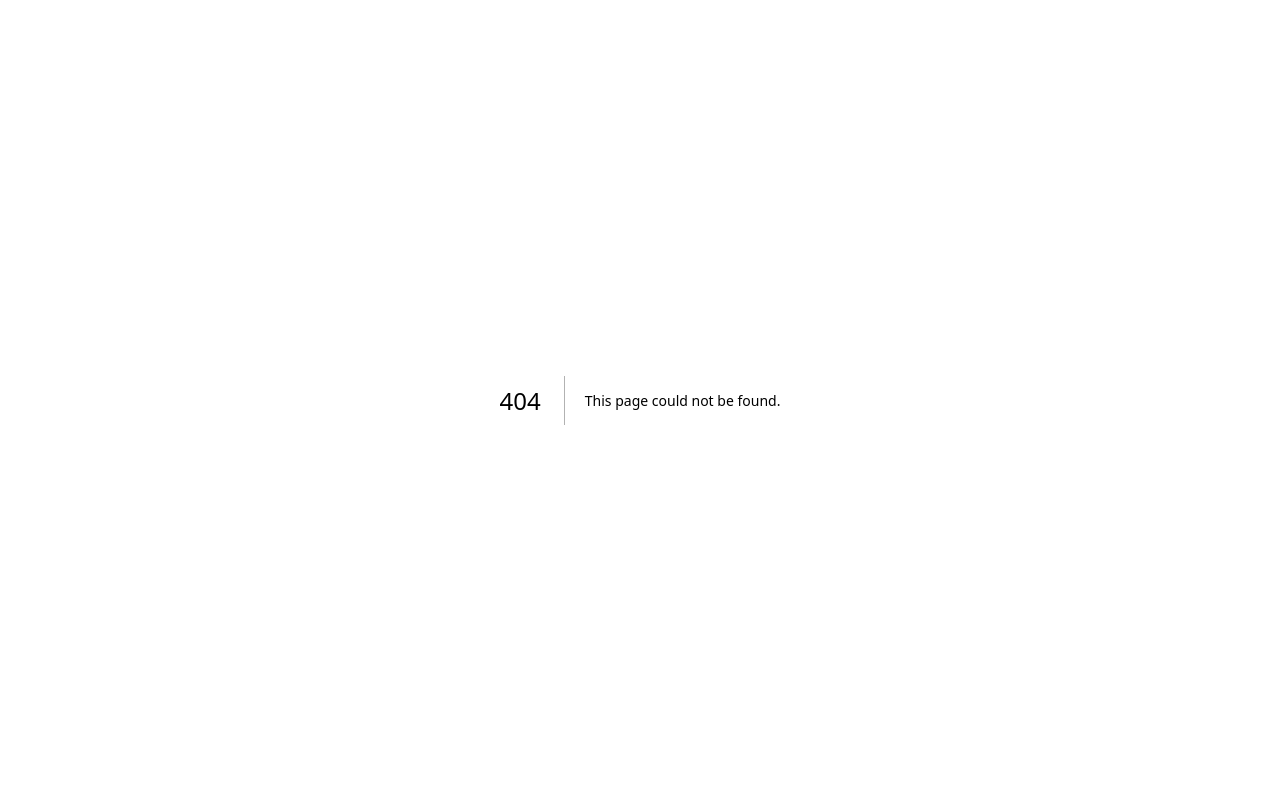
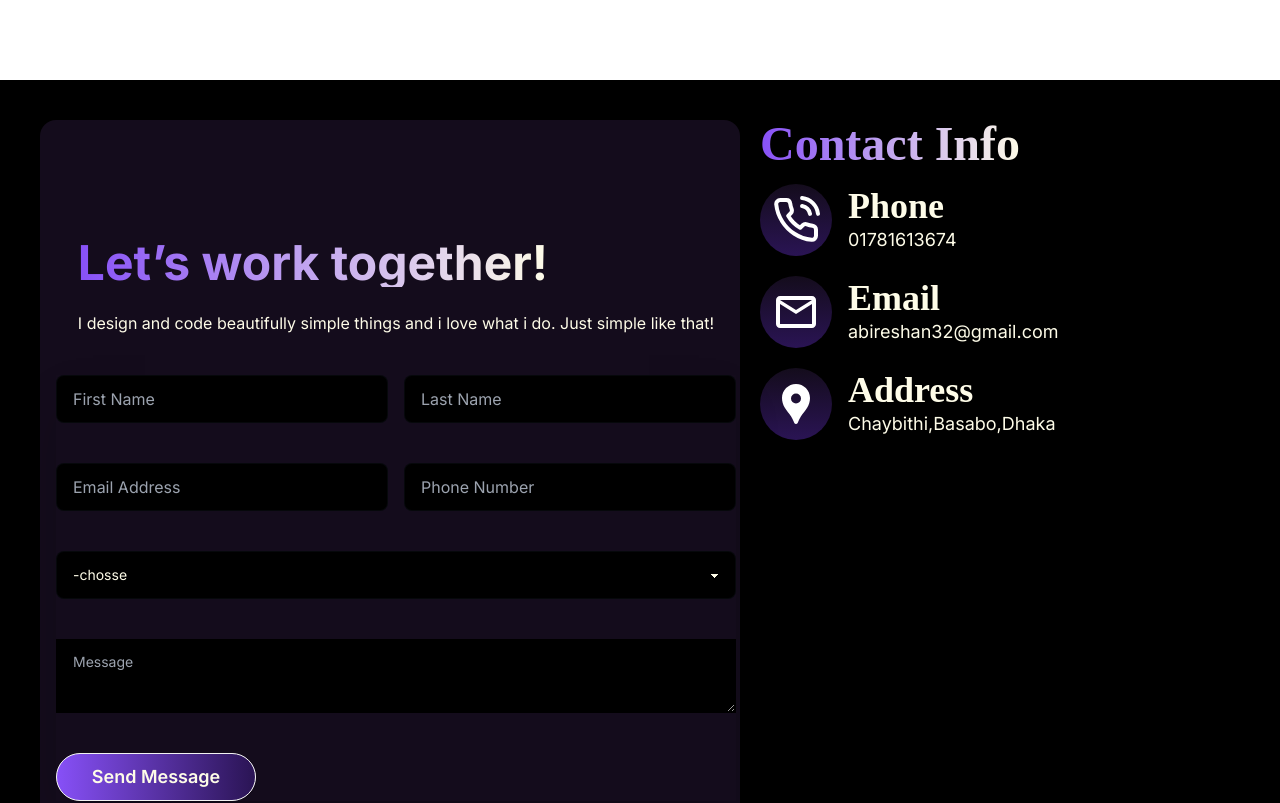
Before and after one commit to linux44gh6/My-Portfolio, a Next.js app: page /components/Contact in a window 1280 px wide. Before the commit this address had no page. Shown: the top 803 px of the page. Built offline with nearby package versions, Linux system fonts and the light colour scheme.

Commit message:
add contact and footer

```diff
--- a/package.json
+++ b/package.json
@@ -14,6 +14,7 @@
     "react-countup": "^6.5.3",
     "react-dom": "^18",
     "react-fast-marquee": "^1.6.4",
+    "react-hook-form": "^7.52.1",
     "react-icons": "^5.2.1",
     "react-scroll-trigger": "^0.6.14"
   },
--- /dev/null
+++ b/src/app/components/Contact/page.jsx
@@ -0,0 +1,86 @@
+import React from 'react';
+import { FiPhoneCall } from "react-icons/fi";
+import { MdOutlineMailOutline } from "react-icons/md";
+import { MdLocationPin } from "react-icons/md";
+const ContactPage = () => {
+    return (
+        <div className=' flex bg-black mt-20 w-full gap-5 p-10'>
+            <div className="hero  min-h-screen w-[700px] bg-color3 rounded-2xl ">
+                <div className="hero-content flex-col pe-20 ">
+                    <div className="text-center lg:text-left">
+                        <h1 className="text-5xl font-bold bg-gradient-to-r from-color1 to-yellow-50 inline-block text-transparent bg-clip-text">Let’s work together!</h1>
+                        <p className="py-6 text-yellow-50">
+                        I design and code beautifully simple things and i love what i do. Just simple like that!
+                        </p>
+                    </div>
+                    <div className="  w-full  shrink-0 shadow-2xl">
+                        <form className=" space-y-10">
+                            <div className=' flex gap-4'>
+                                <div className="form-control">
+                                    <input type="text" placeholder="First Name" className="input input-bordered pe-20 bg-black bordered hover:border-color1 transition hover:shadow-lg" required />
+                                </div>
+                                <div className="form-control">
+
+                                    <input type="text" placeholder="Last Name" className="input input-bordered pe-20 bg-black bordered hover:border-color1 transition hover:shadow-lg" required />
+                                </div>
+                            </div>
+                            <div className=' flex gap-4'>
+                                <div className="form-control">
+                                    <input type="email" placeholder="Email Address" className="input input-bordered pe-20 bg-black bordered hover:border-color1 transition hover:shadow-lg" required />
+                                </div>
+                                <div className="form-control">
+                                    <input type="number" placeholder="Phone Number" className="input input-bordered pe-20 bg-black bordered hover:border-color1 transition hover:shadow-lg" required />
+                                </div>
+                            </div>
+                            <div>
+                                <select className="select select-bordered w-full bg-black bordered hover:border-color1 transition hover:shadow-lg text-yellow-50 ">
+                                    <option disabled selected>-chosse  </option>
+                                    <option>web development</option>
+                                </select>
+                            </div>
+                            <div className="form-control bg-black">
+                                    <textarea className="textarea bg-black bordered hover:border-color1 transition hover:shadow-lg" placeholder="Message"></textarea>
+                                </div>
+                            <div className="form-control mt-6">
+                                <button className="btn w-[200px] rounded-full bg-gradient-to-r from-color1 text-yellow-50 to-color4 text-lg">Send Message</button>
+                            </div>
+                        </form>
+                    </div>
+                </div>
+            </div>
+            <div className='w-full'>
+                <h1 className=' text-5xl bg-gradient-to-r from-color1 to-yellow-50 inline-block text-transparent bg-clip-text font-font1 font-extrabold mb-4'>Contact Info</h1>
+
+                <div className='flex items-center gap-4 mb-5'>
+                    <span className=' bg-gradient-to-t from-color4 to-color3 rounded-full p-3'>
+                        <FiPhoneCall className='text-5xl text-white'></FiPhoneCall>
+                    </span>
+                    <span>
+                        <h1 className=' text-4xl font-font1 font-bold text-yellow-50'>Phone</h1>
+                        <h1 className=' text-yellow-50 text-lg'>01781613674</h1>
+                    </span>
+                </div>
+                <div className='flex items-center gap-4 mb-5'>
+                    <span className=' bg-gradient-to-t from-color4 to-color3 rounded-full p-3'>
+                        <MdOutlineMailOutline className='text-5xl text-white'></MdOutlineMailOutline>
+                    </span>
+                    <span>
+                        <h1 className=' text-4xl font-font1 font-bold text-yellow-50'>Email</h1>
+                        <h1 className=' text-yellow-50 text-lg'>abireshan32@gmail.com</h1>
+                    </span>
+                </div>
+                <div className='flex items-center gap-4'>
+                    <span className=' bg-gradient-to-t from-color4 to-color3 rounded-full p-3'>
+                       <MdLocationPin className='text-5xl text-white'></MdLocationPin>
+                    </span>
+                    <span>
+                        <h1 className=' text-4xl font-font1 font-bold text-yellow-50'>Address</h1>
+                        <h1 className=' text-yellow-50 text-lg'>Chaybithi,Basabo,Dhaka</h1>
+                    </span>
+                </div>
+            </div>
+        </div>
+    );
+};
+
+export default ContactPage;
--- /dev/null
+++ b/src/app/components/Footer/page.jsx
@@ -0,0 +1,23 @@
+import React from 'react';
+
+const FooterPage = () => {
+    return (
+        <div className='bg-color3 h-[20vh]'>
+            <div className=' flex justify-center'>
+                <img className='w-32' src="logo.png" alt="" />
+            </div>
+           <div>
+           <ul className=' flex gap-4 text-yellow-50 text-xl font-font1 font-semibold justify-center'>
+                <li>Service</li>
+                <li>Work</li>
+                <li>Skills</li>
+                <li>Experience</li>
+                <li>Blog</li>
+            </ul>
+           </div>
+            <p className=' text-color1 text-center'>© 2024 All Rights Reserved by MilonHossain</p>
+        </div>
+    );
+};
+
+export default FooterPage;
--- a/src/app/page.js
+++ b/src/app/page.js
@@ -4,6 +4,8 @@ import BannerPage from "./components/Banner/page";
 import SkilPage from "./components/skills/page";
 import ProjectPage from "./components/projects/page";
 import ResumePage from "./components/resume/page";
+import ContactPage from "./components/Contact/page";
+import FooterPage from "./components/Footer/page";
 
 export default function Home() {
   return (
@@ -13,6 +15,8 @@ export default function Home() {
      <SkilPage></SkilPage>
      <ProjectPage></ProjectPage>
      <ResumePage></ResumePage>
+     <ContactPage></ContactPage>
+     <FooterPage></FooterPage>
     </main>
   );
 }
```
Also changed, not shown: 1 other file (tests, documents, lock files or other folders).
